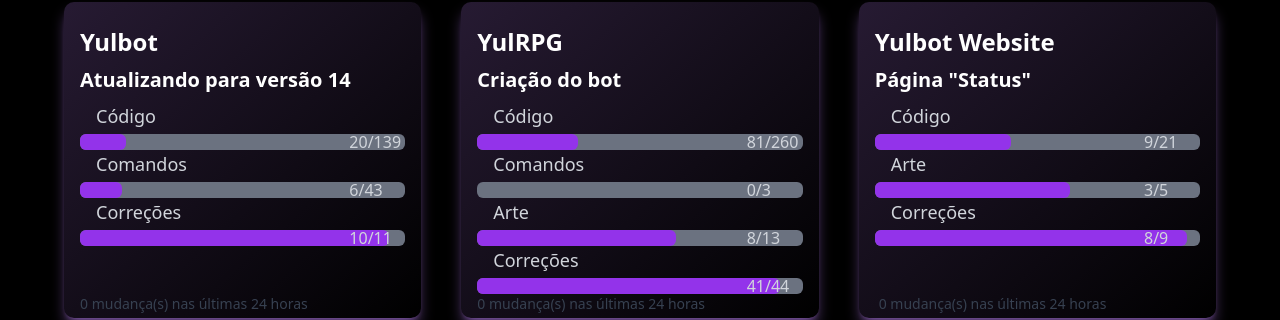
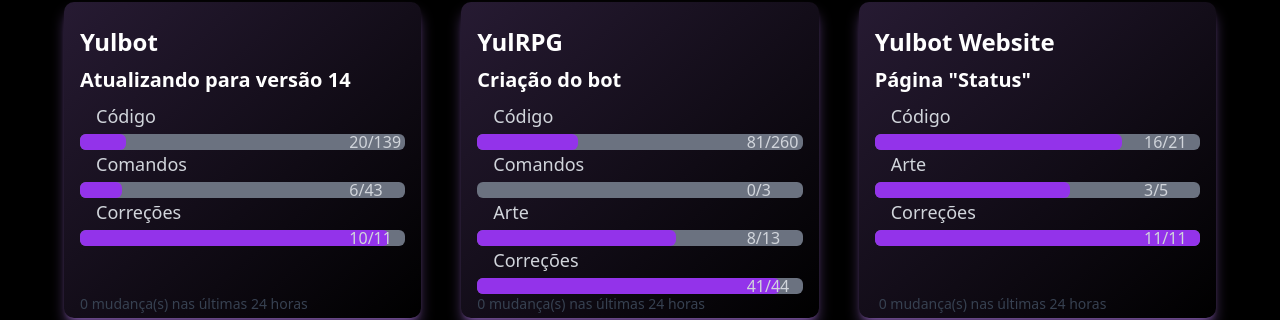
Before and after one commit to Enzzzzz/YulbotSite, a React (Vite) app: page /status in a window 1280 px wide. Shown: the part 100-420 px from the top of the page. Built offline with nearby package versions, Linux system fonts and the light colour scheme; no server answers.

Commit message:
status page

```diff
--- a/src/routes/Status.jsx
+++ b/src/routes/Status.jsx
@@ -14,7 +14,7 @@ function Status() {
     fetchData();
     const interval = setInterval(() => {
       fetchData();
-    }, 300000);
+    }, 30000);
     fetchData();
     return () => {
       clearInterval(interval);
@@ -156,9 +156,9 @@ const fetchCommits = async (repoName) => {
               <div className="flex pr-1 pl-1 flex-col">
                 <p className="text-gray-300 mb-1 pl-1 md:pl-2 lg:pl-4 sm:text-sm md:text-lg xl:text-2xl text-lg">Código</p>
                 <div className="relative h-4 bg-gray-500  rounded-md">
-                  <div className="absolute h-full bg-purple-600  rounded-md w-[42%]"></div>
+                  <div className="absolute h-full bg-purple-600  rounded-md w-[76%]"></div>
                   <p className="absolute -top-1 right-14 transform translate-x-full flex items-center pr-1 text-gray-300">
-                    9/21
+                    16/21
                   </p>
                 </div>
               </div>
@@ -173,9 +173,9 @@ const fetchCommits = async (repoName) => {
               </div><div className="flex pr-1 pl-1 flex-col">
                 <p className="text-gray-300 mb-1 pl-1 md:pl-2 lg:pl-4 sm:text-sm md:text-lg xl:text-2xl text-lg">Correções</p>
                 <div className="relative h-4 bg-gray-500 rounded-md">
-                  <div className="absolute h-full bg-purple-600 rounded-md w-[96%]"></div>
+                  <div className="absolute h-full bg-purple-600 rounded-md w-[100%]"></div>
                   <p className="absolute -top-1 right-14 transform translate-x-full flex items-center pr-1 text-gray-300">
-                    8/9
+                    11/11
                   </p>
                 </div>
                 <p className="absolute bottom-0 text-gray-700 px-1 pb-1 sm:text-xs md:text-sm">{changesInLast24Hours.YulbotSite} mudança(s) nas últimas 24 horas</p>
```
